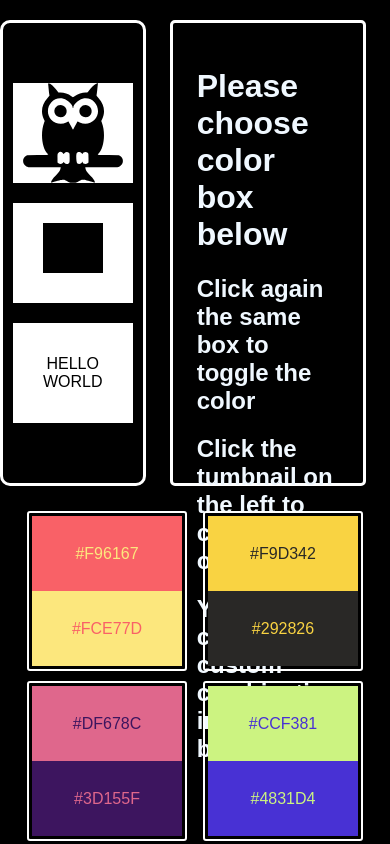
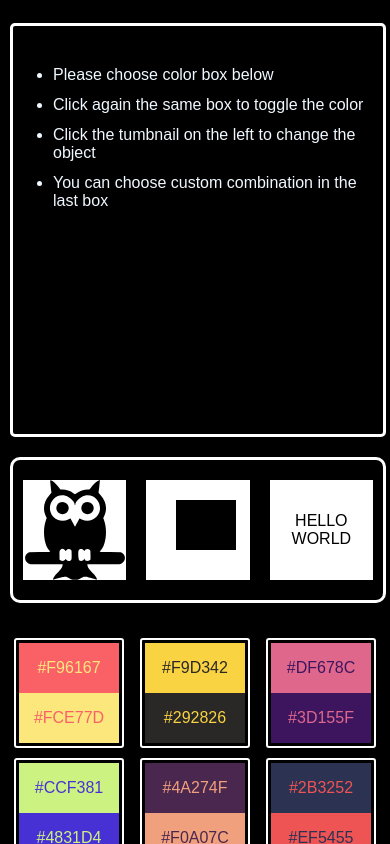
Before and after one commit to ajayc07/colorMatcher, an Angular app: page / in a window 390 px wide. Built offline with nearby package versions, Linux system fonts and the light colour scheme.

Commit message:
responsiveness intial implementaion

```diff
--- a/src/app/components/color-boxes-panel/color-boxes-panel.component.scss
+++ b/src/app/components/color-boxes-panel/color-boxes-panel.component.scss
@@ -4,6 +4,10 @@
     width: 100%;
     display: flex;
     flex: 1;
+
+    @media screen and (max-width:600px) {
+        height: 25%;
+     }
 
     .inner-div{
         display: flex;
@@ -21,6 +25,11 @@
     border: 2px solid white;
     padding: 3px;
     border-radius: 3px;
+
+    @media screen and (max-width:600px) {
+        width: 100px;
+        height: 100px;
+     }
 
     .upper{
         display: flex;
--- a/src/app/components/screens-panel/screens-panel.component.html
+++ b/src/app/components/screens-panel/screens-panel.component.html
@@ -1,29 +1,14 @@
 <div class="screen-container">
-  <div class="wing-contanier">
 
-    <div class="wings" (click)="next(1)">
-      <img  src="./../assets/owl.svg" alt="background with image">
-    </div>
-
-    <div class="wings" (click)="next(2)">
-        <svg width="100%" height="100%">
-        <rect fill="black" width="60" height="50" transform="translate(30,20)" />
-      </svg>
-    </div>
-    <div class="wings" (click)="next(3)">
-        <div class="hello-world">
-            <span>HELLO </span>
-            <span> WORLD</span>
-          </div>
-    </div>
-  </div>
   <div class="screen">
 
     <div [ngClass]="(showInfo === true) ? 'info-show' : 'info-hide'">
-      <h1>Please choose color box below</h1>
-      <h2>Click again the same box to toggle the color</h2>
-      <h2>Click the tumbnail on the left to change the object</h2>
-      <h2>You can choose custom combination in the last box</h2>
+      <ul>
+        <li>Please choose color box below</li>
+        <li>Click again the same box to toggle the color</li>
+        <li>Click the tumbnail on the left to change the object</li>
+        <li>You can choose custom combination in the last box</li>
+      </ul>
     </div>
 
     <svg class="svg-container" width="100%" height="100%" *ngIf="showItem == 1"
@@ -83,6 +68,25 @@
 
   </div>
 
+  <div class="wing-contanier">
+
+      <div class="wings" (click)="next(1)">
+        <img  src="./../assets/owl.svg" alt="background with image">
+      </div>
+
+      <div class="wings" (click)="next(2)">
+          <svg width="100%" height="100%">
+          <rect fill="black" width="60" height="50" transform="translate(30,20)" />
+        </svg>
+      </div>
+      <div class="wings" (click)="next(3)">
+          <div class="hello-world">
+              <span>HELLO </span>
+              <span> WORLD</span>
+            </div>
+      </div>
+    </div>
+
   <!-- <div class="wing-contanier">
     <div></div>
     <div></div>
--- a/src/app/components/screens-panel/screens-panel.component.scss
+++ b/src/app/components/screens-panel/screens-panel.component.scss
@@ -5,6 +5,13 @@
     display: flex;
     flex: 1;
     justify-content: center;
+
+    @media screen and (max-width:600px) {
+
+        height: 75%;
+        padding: 0px 10px;
+        flex-direction: column;
+     }
 
     .wing-contanier{
         display: flex;
@@ -15,6 +22,12 @@
         align-items: center;
         justify-content: center;
         margin: 20px 0px;
+
+        @media screen and (max-width:600px) {
+           flex-direction: row;
+           width: 100% ;
+           padding: 10px 0px;
+        }
 
         .wings{
 
@@ -40,17 +53,27 @@
     }
 
     .screen{
-        height: 380 px;
+        height: 360px;
         width: 576px;
         padding: 24px;
         display: flex;
         border: 3px solid white;
         margin: 20px 24px;
         border-radius: 5px;
+
+
+        @media screen and (max-width:600px) {
+            height: 360px;
+            width: 100%;
+            margin: 12px 20px 0 0px;
+            padding: 24px 0px;
+
+         }
     }
 
     .info-show{
-        display: block;
+        display: flex;
+        flex: 1;
         color: aliceblue;
     }
 
@@ -79,5 +102,21 @@
             position: relative;
             right: 50px;
         }
+
+        @media screen and (max-width:600px) {
+            span:first-child{
+                position: relative;
+                right: 0px;
+            }
+        }
     }
 }
+
+li {
+    font-size: 2em;
+    margin-bottom: 12px;
+
+    @media screen and (max-width:600px) {
+        font-size: 1em;
+    }
+}
```
